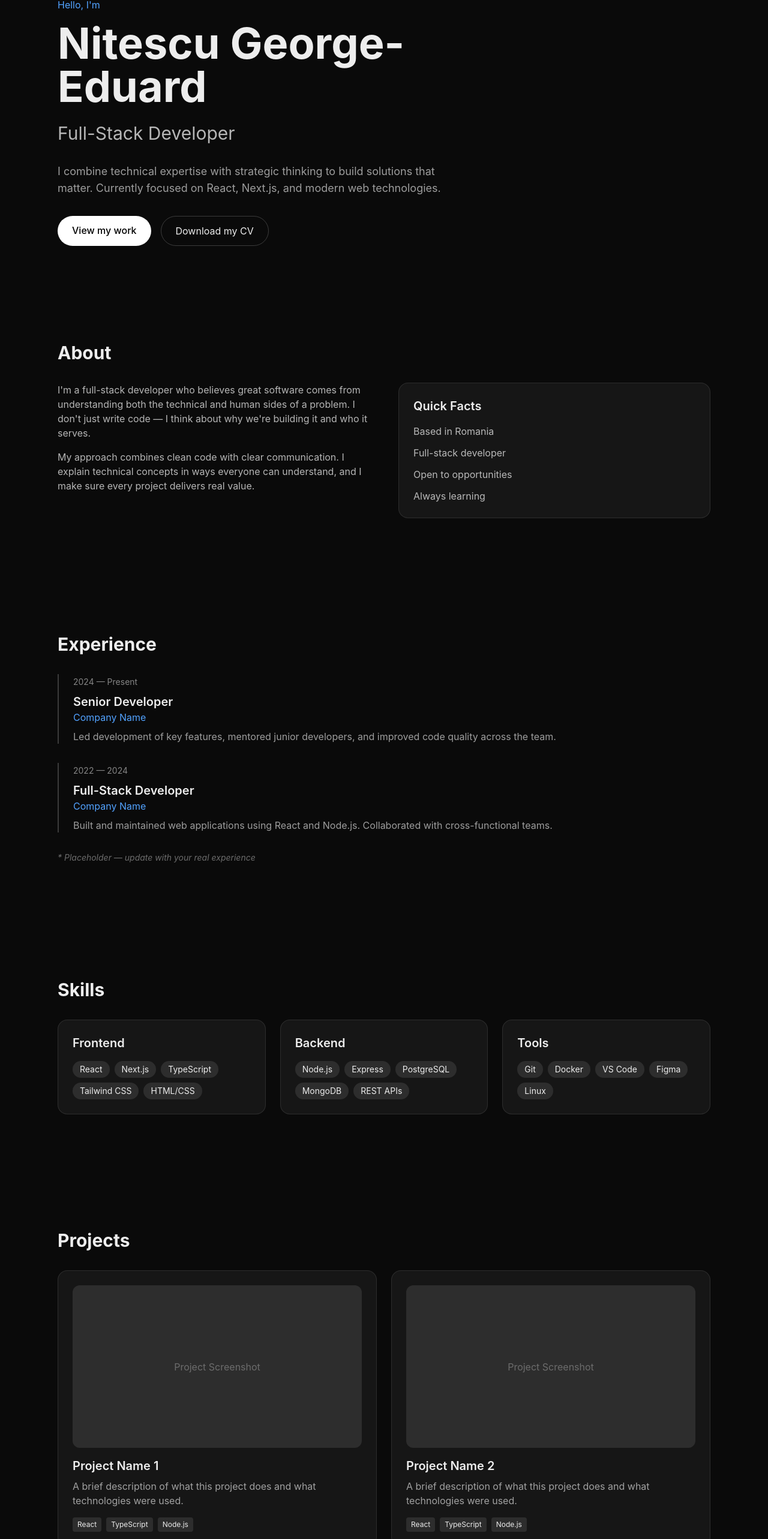
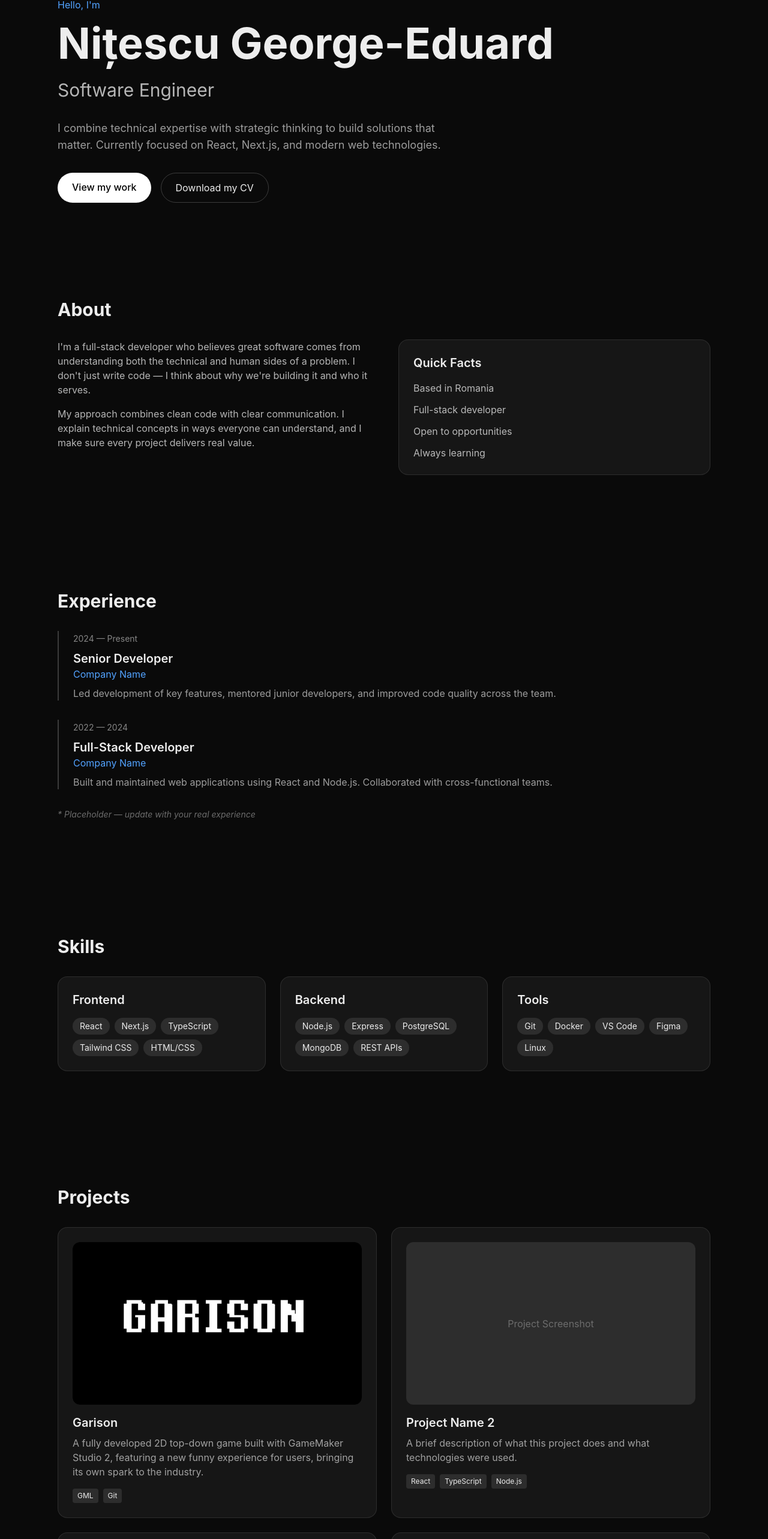
Before and after one commit to hexa325/portfolio-website, a Next.js app: page / in a window 1280 px wide. Shown: the part 132-2698 px from the top of the page at 60% size. Built offline with nearby package versions, Linux system fonts and the light colour scheme.

Commit message:
Add first project Garison with image, update hero section and navbar styling

```diff
--- a/next.config.ts
+++ b/next.config.ts
@@ -8,7 +8,7 @@ const nextConfig: NextConfig = {
   images: {
     unoptimized: true,
   },
-  allowedDevOrigins: ["192.168.0.108"],
+  allowedDevOrigins: ["192.168.0.108", "172.30.36.53", "10.40.4.254"],
 };
 
 export default nextConfig;
--- a/src/app/globals.css
+++ b/src/app/globals.css
@@ -69,7 +69,14 @@
   }
 
   .gradient-text {
-    background: linear-gradient(to right, #60a5fa, #a855f7);
+    background: linear-gradient(to right, #1a1a1a, #404040);
+    -webkit-background-clip: text;
+    -webkit-text-fill-color: transparent;
+    background-clip: text;
+  }
+
+  :root.dark .gradient-text {
+    background: linear-gradient(to right, #f5f5f5, #d4d4d4);
     -webkit-background-clip: text;
     -webkit-text-fill-color: transparent;
     background-clip: text;
--- a/src/components/Hero.tsx
+++ b/src/components/Hero.tsx
@@ -3,11 +3,11 @@ export default function Hero() {
     <section className="pt-32 pb-16 section-container">
       <div className="max-w-3xl">
         <p className="text-blue-400 mb-4">Hello, I&apos;m</p>
-        <h1 className="text-5xl md:text-7xl font-bold mb-6">
-          Nitescu George-Eduard
+        <h1 className="text-3xl md:text-7xl font-bold mb-6 whitespace-nowrap">
+          Nițescu George-Eduard
         </h1>
         <h2 className="text-2xl md:text-3xl text-black/70 dark:text-white/70 mb-8">
-          Full-Stack Developer
+          Software Engineer
         </h2>
         <p className="text-lg text-black/60 dark:text-white/60 mb-8 max-w-2xl">
           I combine technical expertise with strategic thinking to build
--- a/src/components/Navbar.tsx
+++ b/src/components/Navbar.tsx
@@ -14,7 +14,7 @@ export default function Navbar() {
       <div className="section-container">
         <div className="flex items-center justify-between h-16">
           <a href="#" className="text-xl font-bold gradient-text" aria-label="Home">
-            NGE
+            hexa
           </a>
 
           {/* Desktop Navigation */}
--- a/src/components/Projects.tsx
+++ b/src/components/Projects.tsx
@@ -1,9 +1,36 @@
+import Image from "next/image";
+
 export default function Projects() {
   return (
     <section id="projects" className="section-padding section-container">
       <h2 className="text-3xl font-bold mb-8">Projects</h2>
       <div className="grid md:grid-cols-2 gap-6">
-        {[1, 2, 3, 4].map((i) => (
+        <div className="bg-black/5 dark:bg-white/5 rounded-2xl p-6 border border-black/10 dark:border-white/10 hover:border-black/30 dark:hover:border-white/30 group">
+          <div className="aspect-video bg-black/10 dark:bg-white/10 rounded-xl mb-4 overflow-hidden">
+            <Image
+              src="/projects/project1.png"
+              alt="Project 1"
+              width={600}
+              height={340}
+              className="w-full h-full object-cover object-[center_-30%] scale-[300%]"
+            />
+          </div>
+          <h3 className="text-xl font-semibold mb-2 group-hover:text-blue-400">
+            Garison
+          </h3>
+          <p className="text-black/60 dark:text-white/60 mb-4">
+            A fully developed 2D top-down game built with GameMaker Studio 2, featuring a new funny experience for users, bringing its own spark to the industry.
+          </p>
+          <div className="flex gap-2">
+            <span className="px-2 py-1 bg-black/10 dark:bg-white/10 rounded text-xs">
+              GML
+            </span>
+            <span className="px-2 py-1 bg-black/10 dark:bg-white/10 rounded text-xs">
+              Git
+            </span>
+          </div>
+        </div>
+        {[2, 3, 4].map((i) => (
           <div
             key={i}
             className="bg-black/5 dark:bg-white/5 rounded-2xl p-6 border border-black/10 dark:border-white/10 hover:border-black/30 dark:hover:border-white/30 group"
```
Also changed, not shown: public/projects/project1.png (added).
